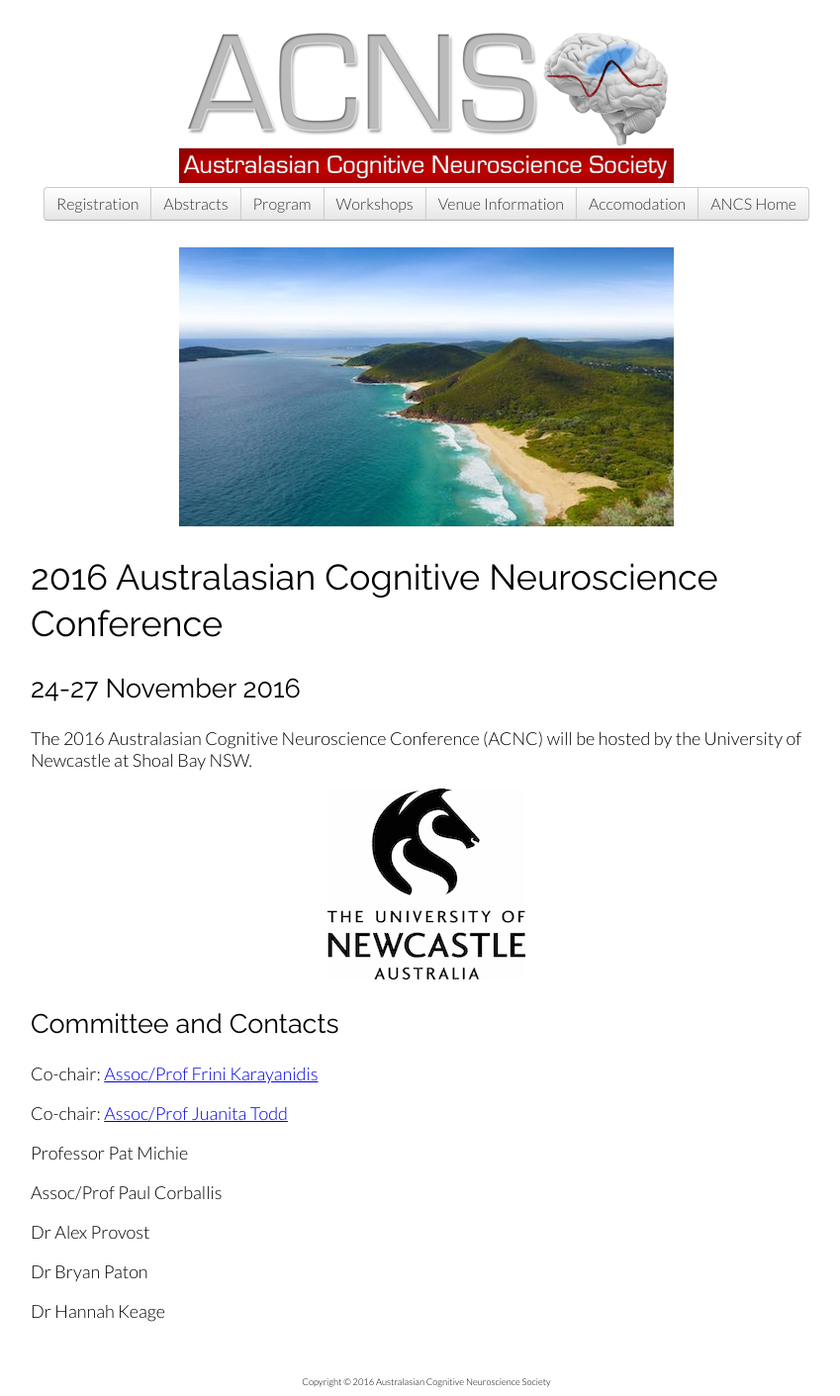
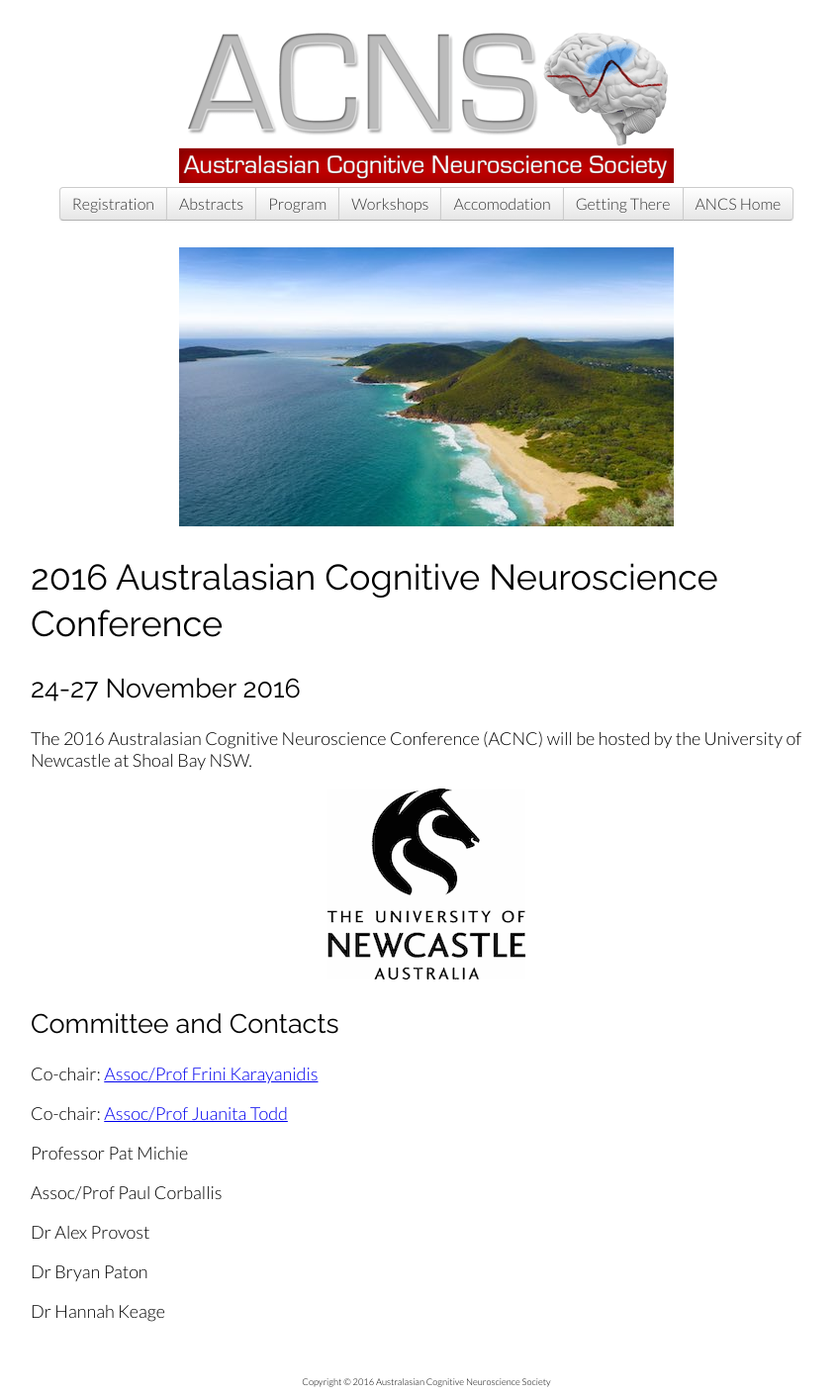
Before and after one commit to acnc/acnc.github.io, a Jekyll site: the page built from index.html, in a window 1280 px wide. Shown: the whole page at 99% size, without its empty margins (209-1058 px from the left). Built offline with Jekyll 4.4.1, drawn with Linux system fonts in a browser that asks for light colours.

Commit message:
Updates navigation bar.
Renames 'Venue Information' to 'Geting There'.

```diff
--- a/_includes/navbar.html
+++ b/_includes/navbar.html
@@ -3,7 +3,7 @@
     <a href="/abstracts.html" class="btn">Abstracts</a>
     <a href="/program.html" class="btn">Program</a>
     <a href="/workshops.html" class="btn">Workshops</a>
-    <a href="/venue.html" class="btn">Venue Information</a>
     <a href="/accomodation.html" class="btn">Accomodation</a>
+    <a href="/venue.html" class="btn">Getting There</a>
     <a href="http://www.acns.org.au" target="_blank" class="btn">ANCS Home</a>
 </div>
```
